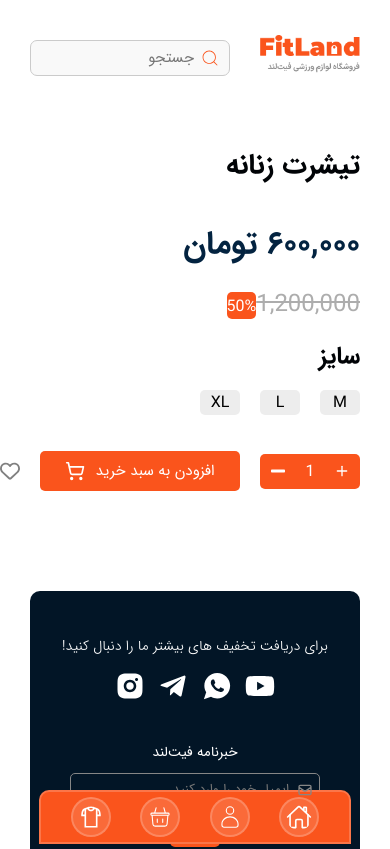
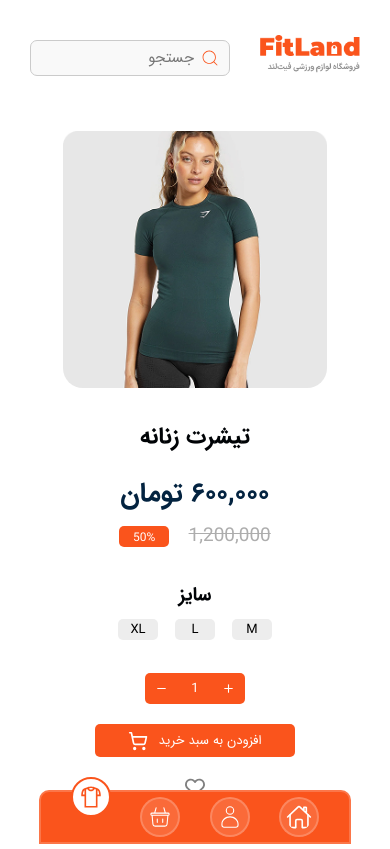
Before and after one commit to NooberThanYall/FitLand, a React (Vite) app: page /MainProduct in a window 390 px wide. Shown: the top 849 px of the page. Built offline with nearby package versions, Linux system fonts and the light colour scheme.

Commit message:
make responsive the main product section

```diff
--- a/src/App.tsx
+++ b/src/App.tsx
@@ -9,8 +9,8 @@ import router from './route'
 function App() {
 
   const routes = useRoutes(router)
+  let location = useLocation()
 
-  let location = useLocation()
   let isInLoginPage = location.pathname === '/Login'
   let isInSignInPage = location.pathname === '/SignIn'
 
--- a/src/Components/Global/BottomMenu/BottomMenu.tsx
+++ b/src/Components/Global/BottomMenu/BottomMenu.tsx
@@ -17,7 +17,7 @@ export default function BottomMenu() {
                 <Link className="btn-icons" to={'/'}><IoHomeOutline className={`icons-bottom-menu ${location.pathname === '/' ? 'icons-bottom-menu-slected' : ''}`} size={30} /></Link>
                 <Link className="btn-icons" to={'/SignIn'}> <CiUser className={`icons-bottom-menu ${location.pathname === '/SignIn' ? 'icons-bottom-menu-slected' : ''} ${location.pathname === '/Login' ? 'icons-bottom-menu-slected' : ''}`} size={30} /></Link>
                 <Link className="btn-icons" to={'/Cart'}><CiShoppingBasket className={`icons-bottom-menu ${location.pathname === '/Cart' ? 'icons-bottom-menu-slected' : ''}`} size={30} /></Link>
-                <Link className="btn-icons" to={'/Shop'}><LiaTshirtSolid className={`icons-bottom-menu ${location.pathname === '/Shop' ? 'icons-bottom-menu-slected' : ''}`} size={30} /></Link>
+                <Link className="btn-icons" to={'/Shop'}><LiaTshirtSolid className={`icons-bottom-menu ${location.pathname === '/Shop' ? 'icons-bottom-menu-slected' : ''} ${location.pathname === '/MainProduct' ? 'icons-bottom-menu-slected' : ''}`} size={30} /></Link>
             </div>
         </div>
     )
--- a/src/Components/ProductDetails/ProductDetails.css
+++ b/src/Components/ProductDetails/ProductDetails.css
@@ -19,19 +19,19 @@
 
 .title-product-main-product{
     color: #000306;
-    font-size: 28px;
+    font-size: 26px;
     font-weight: 700;
 }
 
 .new-price-product-main-product{
     color: #032340;
-    font-size: 32px;
+    font-size: 30px;
     font-weight: 700;
 }
 
 .container-off-last-price-main-product{
     display: flex;
-    width: 25%;
+    width: 23.5%;
     justify-content: space-between;
     align-items: center;
     margin-top: -40px;
@@ -39,12 +39,12 @@
 
 .last-price-product-main-product{
     color: #ADADAD;
-    font-size: 24px;
+    font-size: 22px;
     text-decoration: line-through;
 }
 
 .off-product-main-product{
-    font-size: 16px;
+    font-size: 14px;
     color: white;
     background-color: #FA541C;
     padding-top: 2px;
@@ -55,7 +55,7 @@
 
 .title-size-main-product{
     color: #000306;
-    font-size: 24px;
+    font-size: 22px;
     font-weight: 700;
     margin-top: -10px;
 }
--- a/src/Components/ProductDetails/ProductDetails.tsx
+++ b/src/Components/ProductDetails/ProductDetails.tsx
@@ -1,7 +1,7 @@
 import './ProductDetails.css'
 import './mediaProductDetails.css'
 import { FiPlus } from "react-icons/fi";
-import { FaMinus } from 'react-icons/fa';
+import { FiMinus } from "react-icons/fi";
 import { LuShoppingCart } from "react-icons/lu";
 import { FaRegHeart } from "react-icons/fa6";
 
@@ -29,7 +29,7 @@ export default function ProductDetails() {
             <p className="sizes-main-product">XL</p>
           </div>
           <div className="container-add-and-remove-product">
-            <div className="plus-minus-product-main-product"><FiPlus style={{cursor: 'pointer'}} /> 1 <FaMinus style={{cursor: 'pointer'}} /></div>
+            <div className="plus-minus-product-main-product"><FiPlus style={{cursor: 'pointer'}} /> 1 <FiMinus style={{cursor: 'pointer'}} /></div>
             <button className='btn-add-product-to-cart-main-product'>افزودن به سبد خرید <LuShoppingCart size={20} /></button>
             <FaRegHeart size={20} style={{color: 'gray', cursor: 'pointer'}} />
           </div>
--- a/src/Components/ProductDetails/mediaProductDetails.css
+++ b/src/Components/ProductDetails/mediaProductDetails.css
@@ -0,0 +1,301 @@
+@media only screen and (max-width: 1200px) {
+    .container-details-main-product {
+        width: 670px;
+    }
+
+    .container-off-last-price-main-product {
+        width: 24.5%;
+    }
+}
+
+@media only screen and (max-width: 1160px) {
+    .container-details-main-product {
+        width: 620px;
+    }
+
+    .container-off-last-price-main-product {
+        width: 26.4%;
+    }
+}
+
+@media only screen and (max-width: 1100px) {
+    .container-details-main-product {
+        width: 570px;
+    }
+
+    .container-off-last-price-main-product {
+        width: 28.6%;
+    }
+}
+
+@media only screen and (max-width: 1040px) {
+    .container-details-main-product {
+        width: 520px;
+    }
+
+    .container-off-last-price-main-product {
+        width: 31.5%;
+    }
+}
+
+@media only screen and (max-width: 1000px) {
+    .container-details-main-product {
+        width: 470px;
+    }
+
+    .container-off-last-price-main-product {
+        width: 34.7%;
+    }
+}
+
+@media only screen and (max-width: 950px) {
+    .container-details-main-product {
+        width: 420px;
+    }
+
+    .container-off-last-price-main-product {
+        width: 38.9%;
+    }
+}
+
+@media only screen and (max-width: 890px) {
+    .container-details-main-product {
+        width: 370px;
+    }
+
+    .container-off-last-price-main-product {
+        width: 44.2%;
+    }
+}
+
+@media only screen and (max-width: 840px) {
+    .container-img-main-product {
+        width: 350px;
+    }
+}
+
+@media only screen and (max-width: 800px) {
+
+    .title-product-main-product {
+        font-size: 24px;
+    }
+
+    .new-price-product-main-product {
+        font-size: 28px;
+    }
+
+    .last-price-product-main-product {
+        font-size: 20px;
+    }
+
+    .off-product-main-product {
+        font-size: 13px;
+    }
+
+    .title-size-main-product {
+        font-size: 20px;
+    }
+
+    .sizes-main-product {
+        font-size: 14px;
+    }
+
+    .plus-minus-product-main-product {
+        font-size: 14px;
+    }
+
+    .btn-add-product-to-cart-main-product {
+        font-size: 14px;
+        height: 35px;
+    }
+
+    .container-img-main-product {
+        width: 310px;
+    }
+
+    .container-main-product{
+        align-items: center;
+    }
+
+    .container-off-last-price-main-product {
+        width: 41.3%;
+    }
+
+    .container-sizes-main-product{
+        gap: 17px;
+    }
+}
+
+@media only screen and (max-width: 750px){
+    .container-details-main-product{
+        display: flex;
+        flex-direction: column;
+        align-items: center;
+    }
+
+    .new-price-product-main-product {
+        margin-top: -5px;
+    }
+
+    .container-add-and-remove-product{
+        flex-direction: column;
+    }
+
+    .title-size-main-product{
+        margin-top: 10px;
+    }
+
+    .container-img-main-product {
+        width: 350px;
+    }
+
+    .container-off-last-price-main-product {
+        width: 45.5%;
+    }
+}
+
+@media only screen and (max-width: 700px){
+    .container-img-main-product {
+        width: 70%;
+    }
+
+    .container-off-last-price-main-product {
+        width: 53.5%;
+    }
+}
+
+@media only screen and (max-width: 640px){
+    .container-img-main-product {
+        width: 80%;
+    }
+
+    .container-off-last-price-main-product {
+        width: 60.5%;
+    }
+}
+
+@media only screen and (max-width: 600px){
+    .container-main-product{
+        flex-direction: column;
+        margin-top: 50px;
+    }
+
+    .title-product-main-product {
+        font-size: 26px;
+    }
+
+    .new-price-product-main-product {
+        font-size: 30px;
+    }
+
+    .last-price-product-main-product {
+        font-size: 22px;
+    }
+
+    .off-product-main-product {
+        font-size: 14px;
+    }
+
+    .title-size-main-product {
+        font-size: 22px;
+    }
+
+    .sizes-main-product {
+        font-size: 15px;
+    }
+
+    .plus-minus-product-main-product {
+        font-size: 15px;
+    }
+
+    .btn-add-product-to-cart-main-product {
+        font-size: 15px;
+        height: 40px;
+    }
+
+    .container-off-last-price-main-product {
+        width: 45.5%;
+    }
+}
+
+@media only screen and (max-width: 430px){
+    .container-details-main-product{
+        width: 350px;
+    }
+
+    .title-product-main-product {
+        font-size: 24px;
+    }
+
+    .new-price-product-main-product {
+        font-size: 28px;
+    }
+
+    .last-price-product-main-product {
+        font-size: 20px;
+    }
+
+    .off-product-main-product {
+        font-size: 13px;
+    }
+
+    .title-size-main-product {
+        font-size: 20px;
+    }
+
+    .sizes-main-product {
+        font-size: 14px;
+    }
+
+    .plus-minus-product-main-product {
+        font-size: 14px;
+    }
+
+    .btn-add-product-to-cart-main-product {
+        font-size: 14px;
+        height: 35px;
+    }
+}
+
+@media only screen and (max-width: 400px){
+    .container-details-main-product{
+        width: 300px;
+    }
+
+    .container-off-last-price-main-product {
+        width: 50.5%;
+    }
+
+    .title-product-main-product {
+        font-size: 23px;
+    }
+
+    .new-price-product-main-product {
+        font-size: 27px;
+    }
+
+    .last-price-product-main-product {
+        font-size: 19px;
+    }
+
+    .off-product-main-product {
+        font-size: 12px;
+    }
+
+    .title-size-main-product {
+        font-size: 19px;
+    }
+
+    .sizes-main-product {
+        font-size: 13px;
+    }
+
+    .plus-minus-product-main-product {
+        font-size: 13px;
+    }
+
+    .btn-add-product-to-cart-main-product {
+        font-size: 13px;
+        height: 33px;
+    }
+}
--- a/src/Components/Shop/Shop.css
+++ b/src/Components/Shop/Shop.css
@@ -1,7 +1,7 @@
 .open-filter-btn{
     background: none;
     border: none;
-    color: rgb(19, 19, 19);
+    color: gray;
     cursor: pointer;
     font-size: 16px;
     transition: 0.3s;
```
